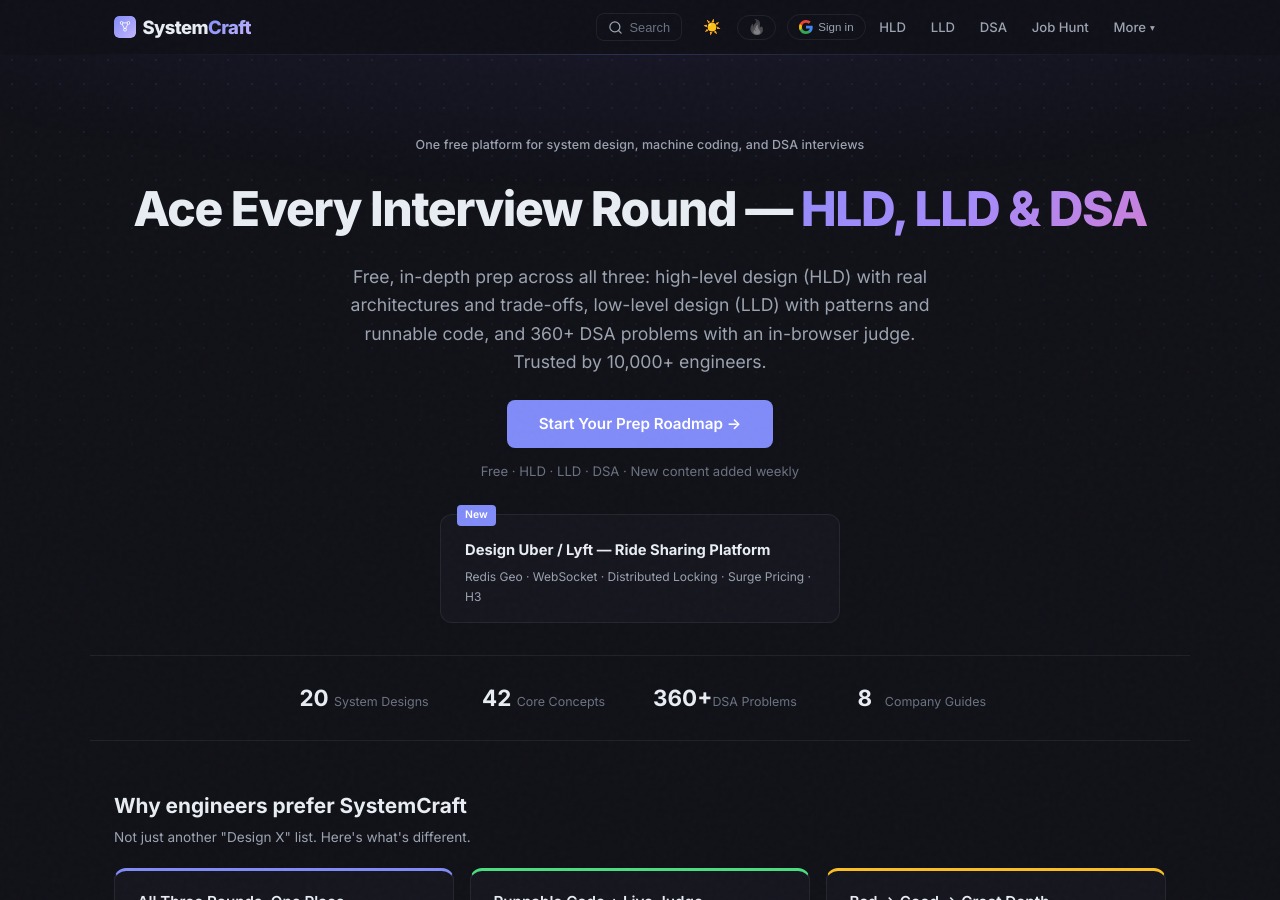
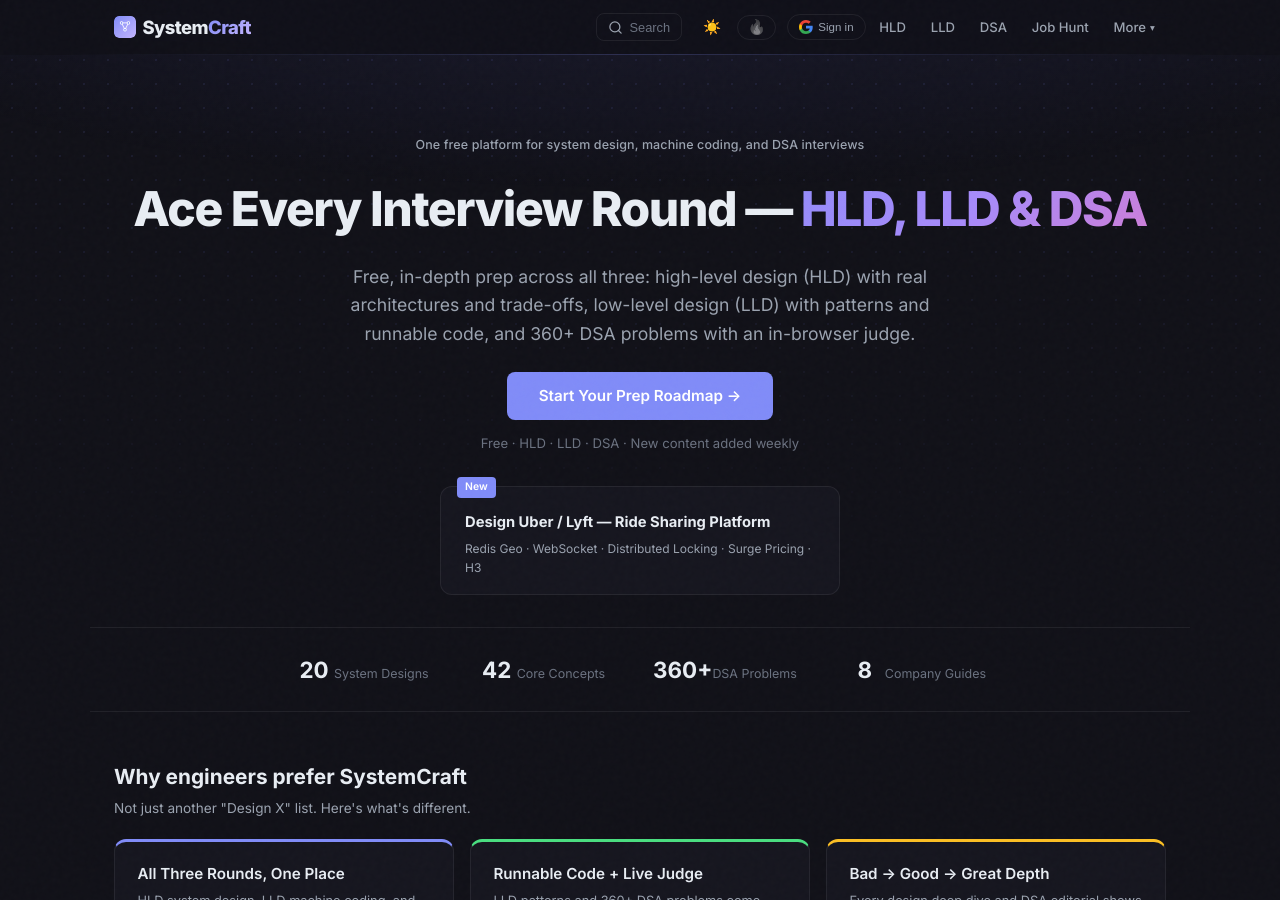
Before and after one commit to iluzn/HLD-Designs, a Jekyll site: the page built from index.html, in a window 1280 px wide and 900 px high. Built offline with Jekyll 4.4.1, drawn with Linux system fonts in a browser that asks for light colours; comment, search, counter and statistics services are not loaded.

Commit message:
content(home): remove Trusted by 10,000+ engineers claim from hero

```diff
--- a/index.html
+++ b/index.html
@@ -261,7 +261,7 @@
 <section class="hero">
     <div class="hero-badge-line">One free platform for system design, machine coding, and DSA interviews</div>
     <h1>Ace Every Interview Round — <em>HLD, LLD &amp; DSA</em></h1>
-    <p>Free, in-depth prep across all three: high-level design (HLD) with real architectures and trade-offs, low-level design (LLD) with patterns and runnable code, and 360+ DSA problems with an in-browser judge. Trusted by 10,000+ engineers.</p>
+    <p>Free, in-depth prep across all three: high-level design (HLD) with real architectures and trade-offs, low-level design (LLD) with patterns and runnable code, and 360+ DSA problems with an in-browser judge.</p>
     <a class="hero-cta" href="/system-design-interview-guide">Start Your Prep Roadmap →</a>
     <div class="hero-sub">Free &middot; HLD · LLD · DSA &middot; New content added weekly</div>
 
```
